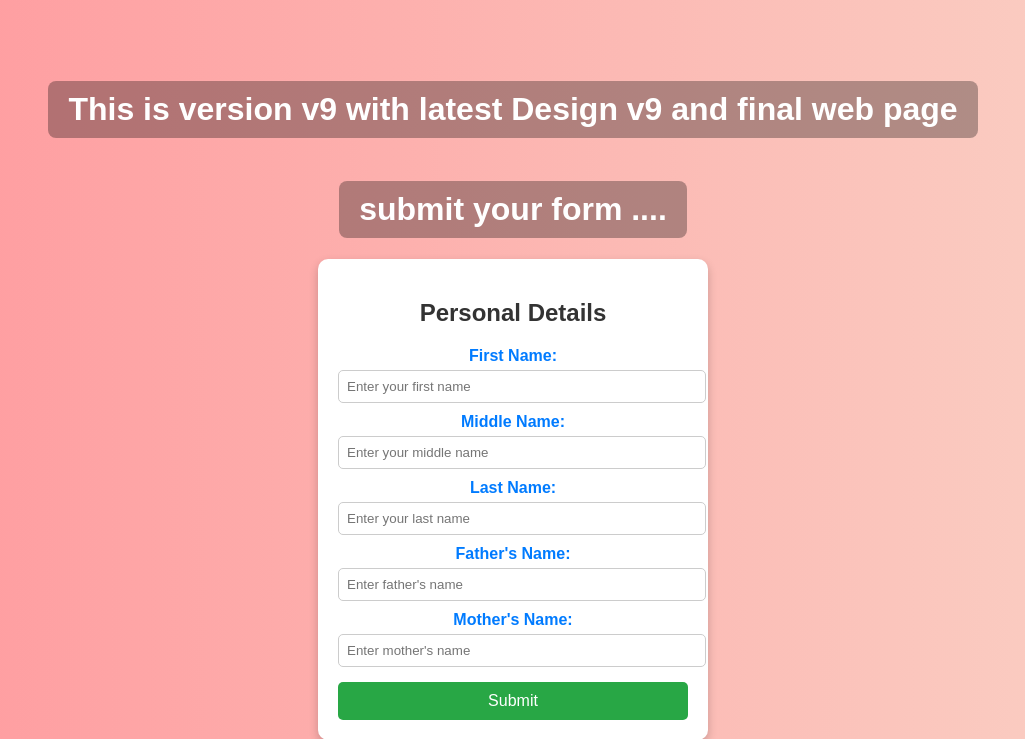
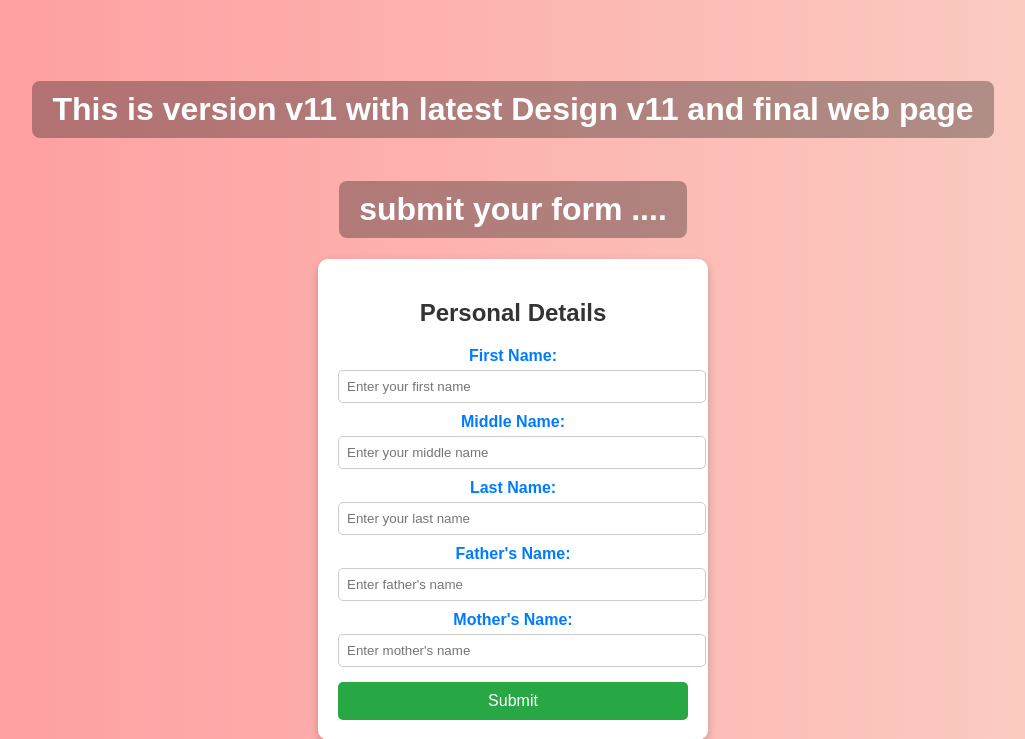
Before and after one commit to narendrasinghcheema/cicd, a Flask app: page / in a window 1280 px wide. Shown: the top 739 px of the page, without its empty margins (127-1152 px from the left). Run offline with Flask 3, Linux system fonts and the light colour scheme.

Commit message:
added version 11

```diff
--- a/templates/index.html
+++ b/templates/index.html
@@ -7,7 +7,7 @@
     <link rel="stylesheet" href="{{ url_for('static', filename='styles.css') }}">
 </head>
 <body>
-    <h1>This is version v9 with latest Design v9 and final web page</h1>
+    <h1>This is version v11 with latest Design v11 and final web page</h1>
     <h1>submit your form ....</h1>
 
     <div class="form-container">
```
